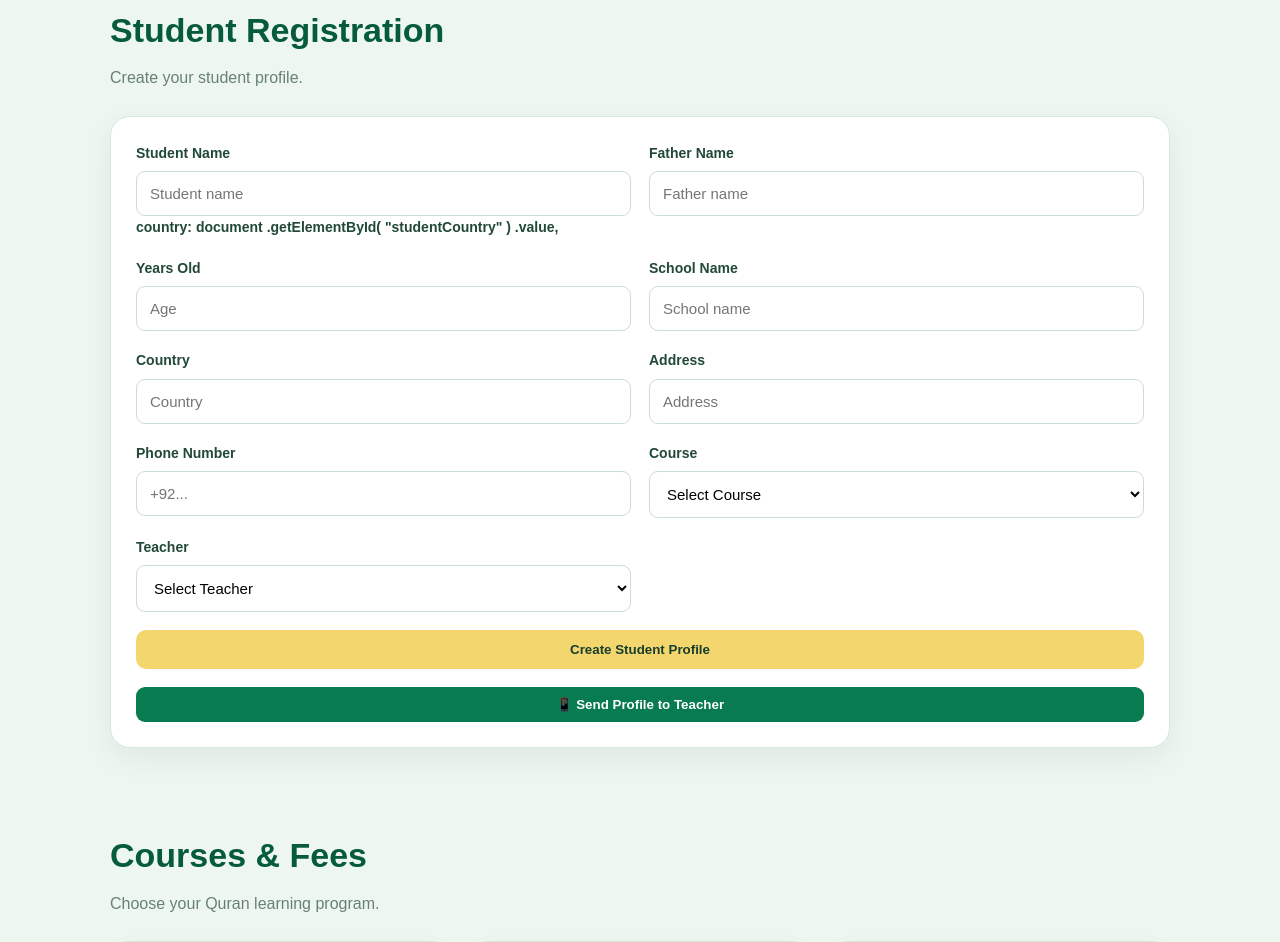
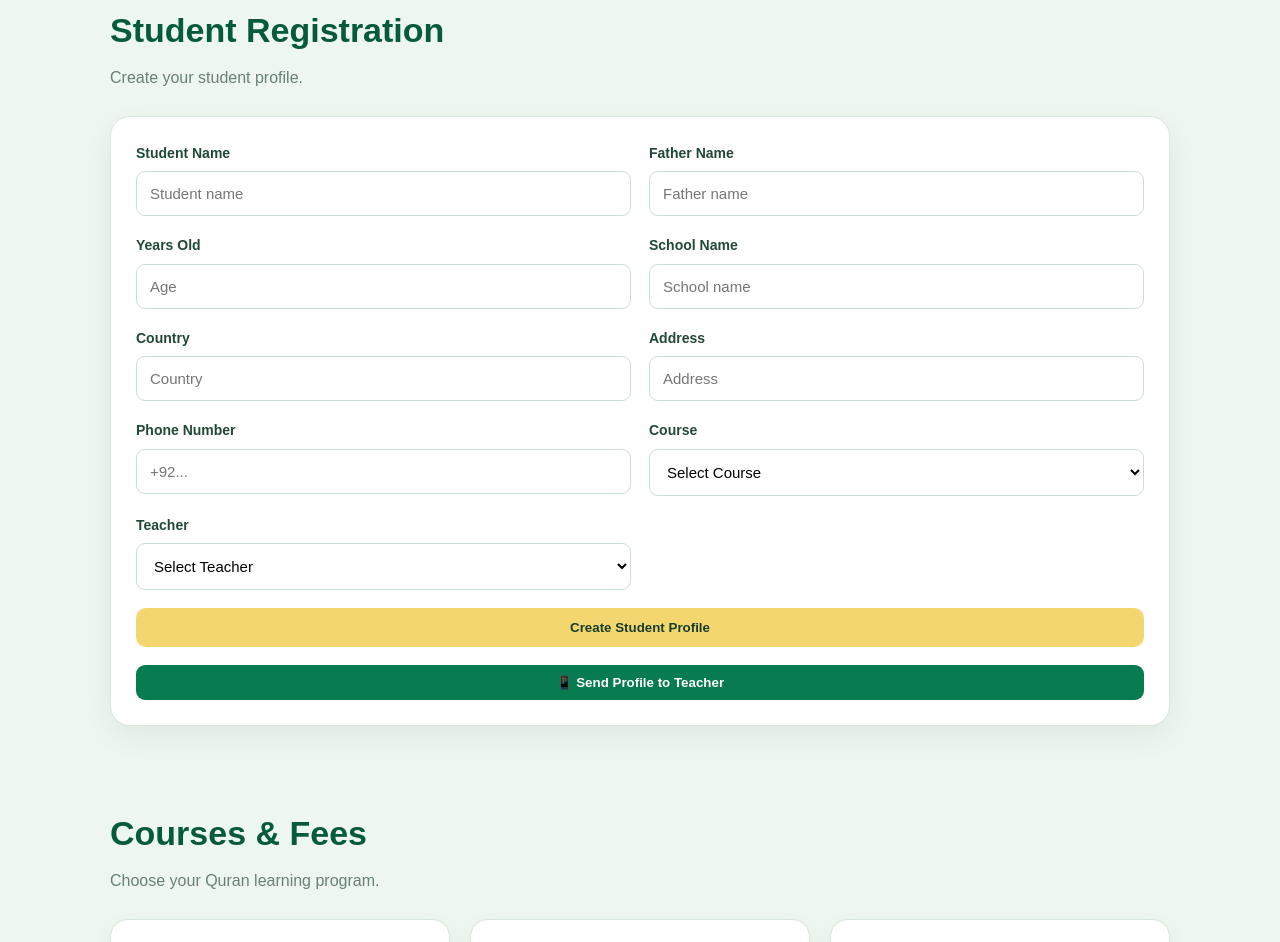
Before and after one commit to awantvhouse-crypto/IQRA-QURAN.ACADEMY, a plain HTML site: page index.html in a window 1280 px wide. Shown: the part 767-1709 px from the top of the page. Drawn offline with Linux system fonts and the light colour scheme.

Commit message:
Remove unused country input code from index.html

```diff
--- a/index.html
+++ b/index.html
@@ -870,12 +870,7 @@ placeholder="Student name"
 required
 >
 
-  country:
-  document
-  .getElementById(
-    "studentCountry"
-  )
-  .value,
+
 
 </label>
 
```
